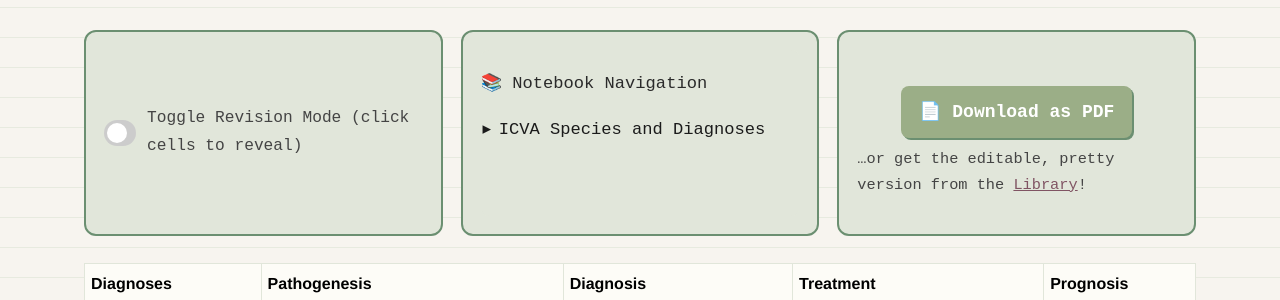
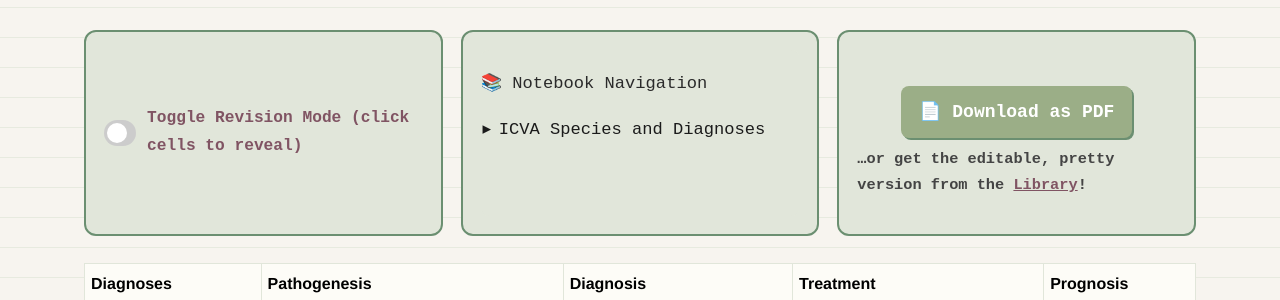
Before and after one commit to TheVetKennel/thevetkennel.github.io, a Jekyll site: the page built from _posts/2025-08-28-canine-feline-cardiovascular-congenital.md, in a window 1280 px wide. Shown: the part 232-532 px from the top of the page. Built offline with Jekyll 4.4.1, drawn with Linux system fonts in a browser that asks for light colours.

Commit message:
Update style.css

```diff
--- a/assets/css/style.css
+++ b/assets/css/style.css
@@ -423,6 +423,14 @@
   font-size: 1em;
 }
 
+/* Make toolbar text match nav headings */
+.revision-toggle .toggle-text,
+.download-button .library-note {
+  font-family: 'Courier New', Courier, monospace; /* same as nav headings */
+  font-weight: bold;                              /* same thickness */
+  color: #805463;                                 /* same mulberry color */
+}
+
 /* Revision toggle inside box */
 .revision-toggle {
   display: flex;
```
